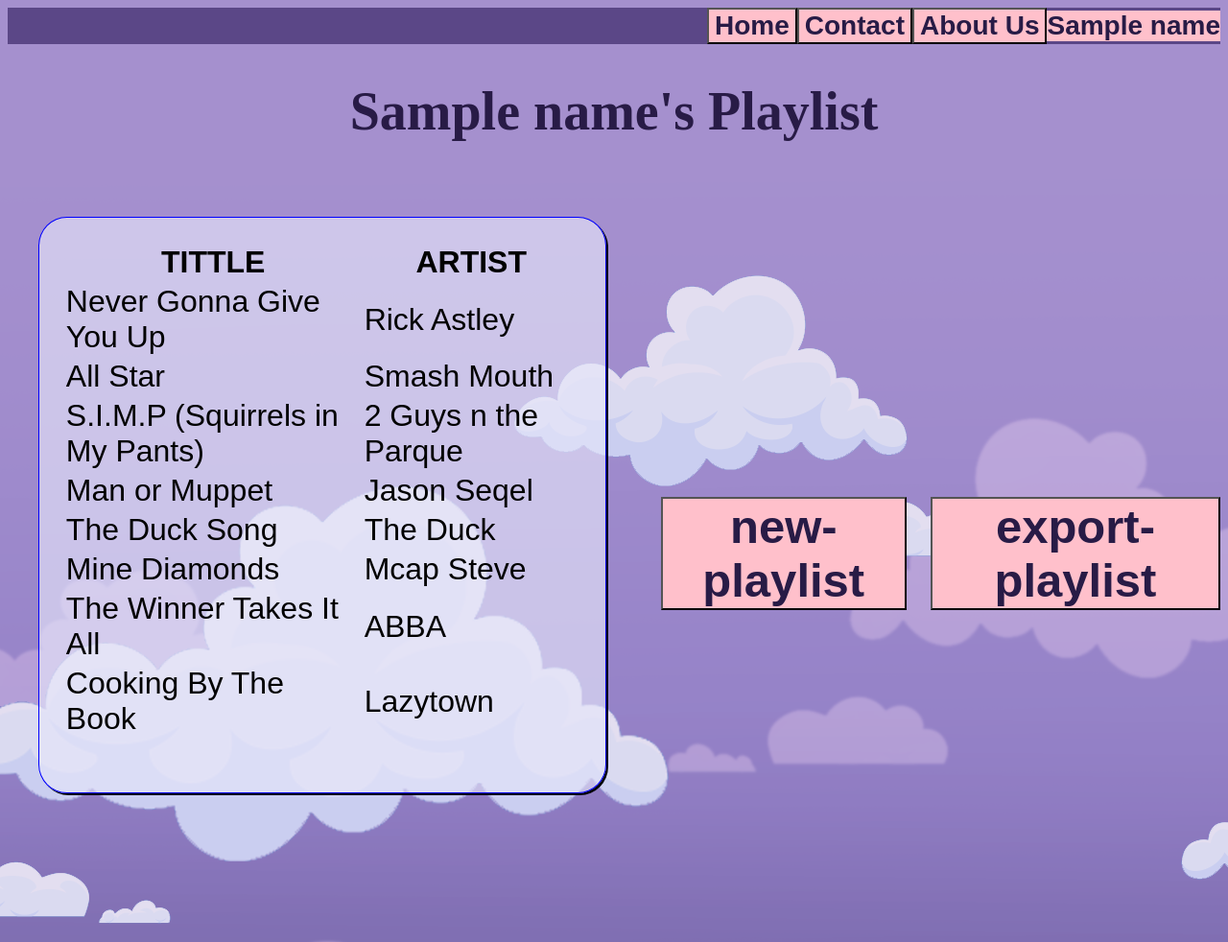
After one commit to arielbrice/Personify-Capstone, a Flask app: template templates/playlist.html in a window 1280 px wide. The commit adds this page. Shown: the whole page at 96% size. Run offline with Flask 2, Linux system fonts and the light colour scheme; the template is opened without the code that fills it: most values are stand-ins (such as "Sample title", 1, 10 or a date in 2020); parts of the project's set-up code (start-up, migrations or seed data) failed here and were passed over.

Commit message:
Created Playlist page, updated user page html files

```diff
--- a/app.py
+++ b/app.py
@@ -171,7 +171,7 @@
         titles.append(item['track']['name'])
     user.playlist = titles
     return ' '.join(titles)'''
-    return id
+    return render_template("playlist.html", name = u['display_name'])
 
 def getToken():
     token_info = session.get(TOKEN_INFO, None)
--- a/static/css/_home.scss
+++ b/static/css/_home.scss
@@ -23,8 +23,8 @@
     background-color: pink;
     font-weight: bold;
     font-size: 1.75em;
-    height: 7%;
-    width: 100%;
+    height: fit-content + 2%;
+    width: fit-content + 2%;
 
 }
 .contact-btn{
@@ -32,8 +32,8 @@
     background-color: pink;
     font-weight: bold;
     font-size: 1.75em;
-    height: 7%;
-    width: 100%;
+    height: fit-content + 2%;
+    width: fit-content + 2%;
 }
 
 .about-btn{
@@ -41,8 +41,8 @@
     background-color: pink;
     font-weight: bold;
     font-size:1.75em;
-    height: 7%;
-    width: 100%;
+    height: fit-content + 2%;
+    width: fit-content + 2%;
 }
 
 .login-btn{
@@ -50,26 +50,26 @@
     background-color: pink;
     font-weight: bold;
     font-size: 1.75em;
-    height: 7%;
-    width: 100%;
+    height: fit-content + 2%;
+    width: fit-content + 2%;
 }
-.name{
-    color: whitesmoke;
+
+.name-btn{
+    color: $darkPurple2;
+    background-color: pink;
     font-weight: bold;
     font-size: 1.75em;
-    height: 7%;
-    width: 100%;
-    text-align: right;
+    height: fit-content + 2%;
+    width: fit-content + 2%;
 }
 
 .scrollmenu{
  overflow: hidden;
   background-color: $darkPurple;
   font-family: Arial;
-  color: pink;
   display: flex;
   align-items: center;
-  align-items: right;
+  //align-items: right;
   justify-content: right;
   margin-bottom: 1%;
 
--- /dev/null
+++ b/static/css/_playlist.scss
@@ -0,0 +1,60 @@
+.playlist-box{
+    border: 1px solid blue;
+    border-radius: 5%;
+    background-color: rgba(230, 230, 250, 0.637);
+    box-shadow: 2px 2px black;
+    width: 50%;
+    height: 70%;
+    margin: 2.5%;
+    padding: 2%;
+    margin-top: 2%;
+    margin-bottom: 10%;
+    text-size-adjust: 100%;
+    overflow: scroll;
+}
+.playlist-box::-webkit-scrollbar{
+    display: none;
+}
+
+.new-playlist-btn{
+    color: $darkPurple2;
+    background-color: pink;
+    font-weight: bold;
+    font-size: 1.75em;
+    height: fit-content + 2%;
+    width: fit-content + 2%;
+
+    margin: 2%;
+}
+.export-playlist-btn{
+    color: $darkPurple2;
+    background-color: pink;
+    font-weight: bold;
+    font-size: 1.75em;
+    height: fit-content + 2%;
+    width: fit-content + 2%;
+}
+.playlist-container{
+
+    height: 100%;
+  background-color: transparent;
+  font-family: Arial;
+  display: flex;
+  align-items: center;
+  //align-items: right;
+  justify-content: center;
+  margin-bottom: 1%;
+}
+
+
+.table, th, td {
+    margin:2%;
+    border-collapse: collapse;
+    font-size: 2em;
+  }
+.th{
+    font-size: 4em;
+}
+.td{
+    font-size: 2em;
+}
--- a/static/css/style.css
+++ b/static/css/style.css
@@ -20,8 +20,8 @@
   background-color: pink;
   font-weight: bold;
   font-size: 1.75em;
-  height: 7%;
-  width: 100%;
+  height: fit-content2%;
+  width: fit-content2%;
 }
 
 .contact-btn {
@@ -29,8 +29,8 @@
   background-color: pink;
   font-weight: bold;
   font-size: 1.75em;
-  height: 7%;
-  width: 100%;
+  height: fit-content2%;
+  width: fit-content2%;
 }
 
 .about-btn {
@@ -38,8 +38,8 @@
   background-color: pink;
   font-weight: bold;
   font-size: 1.75em;
-  height: 7%;
-  width: 100%;
+  height: fit-content2%;
+  width: fit-content2%;
 }
 
 .login-btn {
@@ -47,33 +47,29 @@
   background-color: pink;
   font-weight: bold;
   font-size: 1.75em;
-  height: 7%;
-  width: 100%;
+  height: fit-content2%;
+  width: fit-content2%;
 }
 
-.name {
-  color: whitesmoke;
+.name-btn {
+  color: #281b46;
+  background-color: pink;
   font-weight: bold;
   font-size: 1.75em;
-  height: 7%;
-  width: 100%;
-  text-align: right;
+  height: fit-content2%;
+  width: fit-content2%;
 }
 
 .scrollmenu {
   overflow: hidden;
   background-color: #5b4787;
   font-family: Arial;
-  color: pink;
   display: -webkit-box;
   display: -ms-flexbox;
   display: flex;
   -webkit-box-align: center;
       -ms-flex-align: center;
           align-items: center;
-  -webkit-box-align: right;
-      -ms-flex-align: right;
-          align-items: right;
   -webkit-box-pack: right;
       -ms-flex-pack: right;
           justify-content: right;
@@ -200,4 +196,76 @@
 .Hannah::-webkit-scrollbar {
   display: none;
 }
+
+.playlist-box {
+  border: 1px solid blue;
+  border-radius: 5%;
+  background-color: rgba(230, 230, 250, 0.637);
+  -webkit-box-shadow: 2px 2px black;
+          box-shadow: 2px 2px black;
+  width: 50%;
+  height: 70%;
+  margin: 2.5%;
+  padding: 2%;
+  margin-top: 2%;
+  margin-bottom: 10%;
+  -webkit-text-size-adjust: 100%;
+     -moz-text-size-adjust: 100%;
+      -ms-text-size-adjust: 100%;
+          text-size-adjust: 100%;
+  overflow: scroll;
+}
+
+.playlist-box::-webkit-scrollbar {
+  display: none;
+}
+
+.new-playlist-btn {
+  color: #281b46;
+  background-color: pink;
+  font-weight: bold;
+  font-size: 1.75em;
+  height: fit-content2%;
+  width: fit-content2%;
+  margin: 2%;
+}
+
+.export-playlist-btn {
+  color: #281b46;
+  background-color: pink;
+  font-weight: bold;
+  font-size: 1.75em;
+  height: fit-content2%;
+  width: fit-content2%;
+}
+
+.playlist-container {
+  height: 100%;
+  background-color: transparent;
+  font-family: Arial;
+  display: -webkit-box;
+  display: -ms-flexbox;
+  display: flex;
+  -webkit-box-align: center;
+      -ms-flex-align: center;
+          align-items: center;
+  -webkit-box-pack: center;
+      -ms-flex-pack: center;
+          justify-content: center;
+  margin-bottom: 1%;
+}
+
+.table, th, td {
+  margin: 2%;
+  border-collapse: collapse;
+  font-size: 2em;
+}
+
+.th {
+  font-size: 4em;
+}
+
+.td {
+  font-size: 2em;
+}
 /*# sourceMappingURL=style.css.map */
--- a/static/css/style.scss
+++ b/static/css/style.scss
@@ -3,3 +3,4 @@
 @import "contact";
 @import "about";
 @import "user";
+@import "playlist";
--- a/templates/home.html
+++ b/templates/home.html
@@ -17,11 +17,11 @@
 
 			</div> -->
 			<div class="scrollmenu">
-
 				<a href="home"><button class = "home-btn">Home</button></a>
 				<a href="contact"><button class="contact-btn">Contact</button></a>
 				<a href="about"><button class = "about-btn">About Us</button></a>
 				<a href="login"><button class = "login-btn">Connect Your Spotify Account</button></a>
+
 		  	</div>
 		</div>
 
--- /dev/null
+++ b/templates/playlist.html
@@ -0,0 +1,65 @@
+<html>
+	<head>
+		<link rel = "stylesheet" href="{{ url_for('static', filename='css/style.css')}}" />
+		<title>Personify</title>
+		<div class="scrollmenu">
+			<a href="home"><button class = "home-btn">Home</button></a>
+			<a href="contact"><button class="contact-btn">Contact</button></a>
+			<a href="about"><button class = "about-btn">About Us</button></a>
+			<a button class = "name-btn">{{name}}</button>
+		  </div>
+	</head>
+	<body>
+		<h1><center>{{name}}'s Playlist</center></h1>
+      <div class = "playlist-container">
+
+
+        <div class="playlist-box">
+			<table>
+				<tr>
+					<th>TITTLE</th>
+					<th>ARTIST</th>
+				</tr>
+				<tr>
+					<td>Never Gonna Give You Up</td>
+					<td>Rick Astley</td>
+				</tr>
+				<tr>
+					<td>All Star</td>
+					<td>Smash Mouth</td>
+				</tr>
+
+				<tr>
+					<td>S.I.M.P (Squirrels in My Pants)</td>
+					<td>2 Guys n the Parque</td>
+				</tr>
+				<tr>
+					<td>Man or Muppet</td>
+					<td>Jason Seqel</td>
+				</tr>
+				<tr>
+					<td>The Duck Song</td>
+					<td>The Duck</td>
+				</tr>
+				<tr>
+					<td>Mine Diamonds</td>
+					<td>Mcap Steve</td>
+				</tr>
+				<tr>
+					<td>The Winner Takes It All</td>
+					<td>ABBA</td>
+				</tr>
+				<tr>
+					<td>Cooking By The Book</td>
+					<td>Lazytown</td>
+				</tr>
+
+
+			</table>
+
+		</div>
+		<button class = "new-playlist-btn">new-playlist</button>
+        <button class = "export-playlist-btn">export-playlist</button>
+	  </div>
+	</body>
+</html>
--- a/templates/user.html
+++ b/templates/user.html
@@ -6,10 +6,11 @@
 			<a href="home"><button class = "home-btn">Home</button></a>
 			<a href="contact"><button class="contact-btn">Contact</button></a>
 			<a href="about"><button class = "about-btn">About Us</button></a>
-			<a class = "name">{{name}}</a>
+			<a href = "login"><button class = "name-btn">{{name}}</button></a>
 		  </div>
 	</head>
 	<body>
       Hello This is a test website {{name}}
+
 	</body>
 </html>
```
Also changed, not shown: 1 other file.
